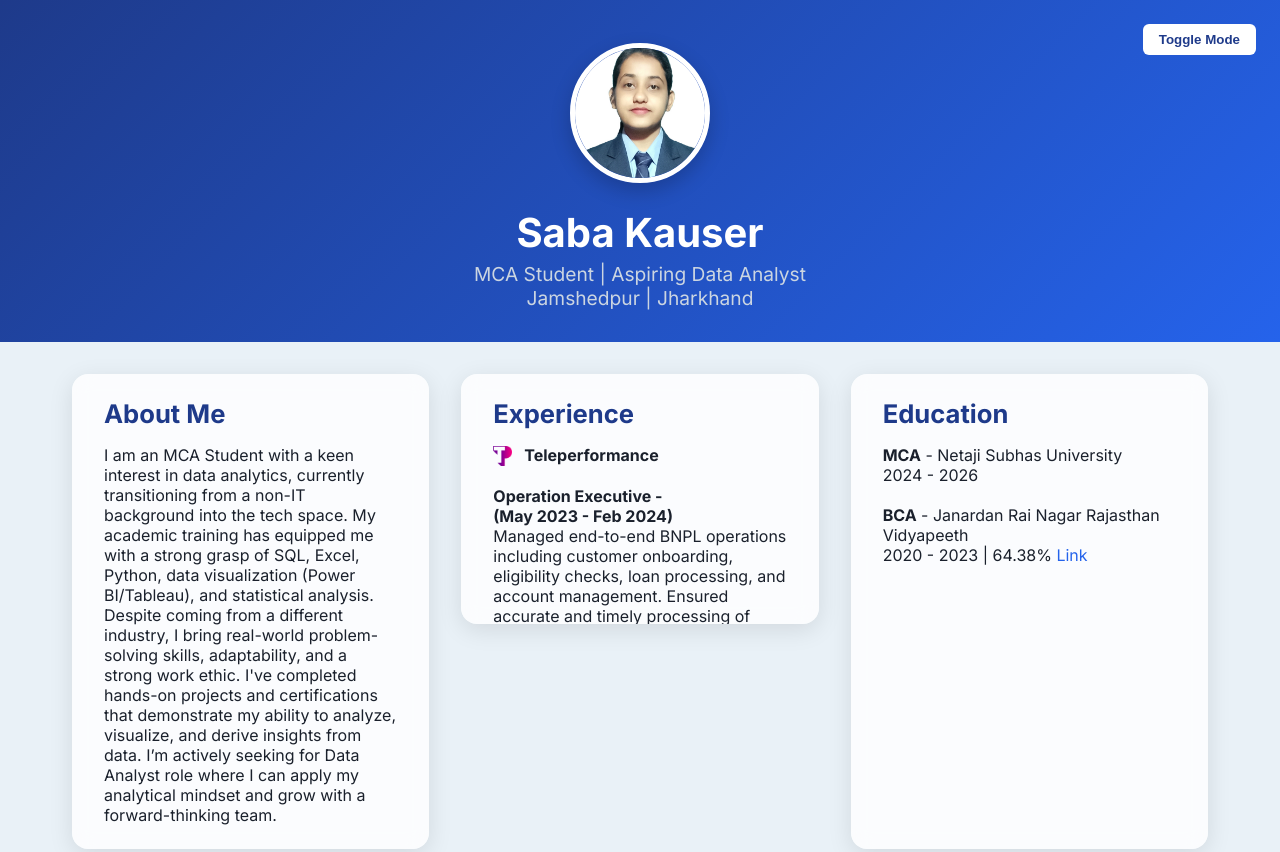
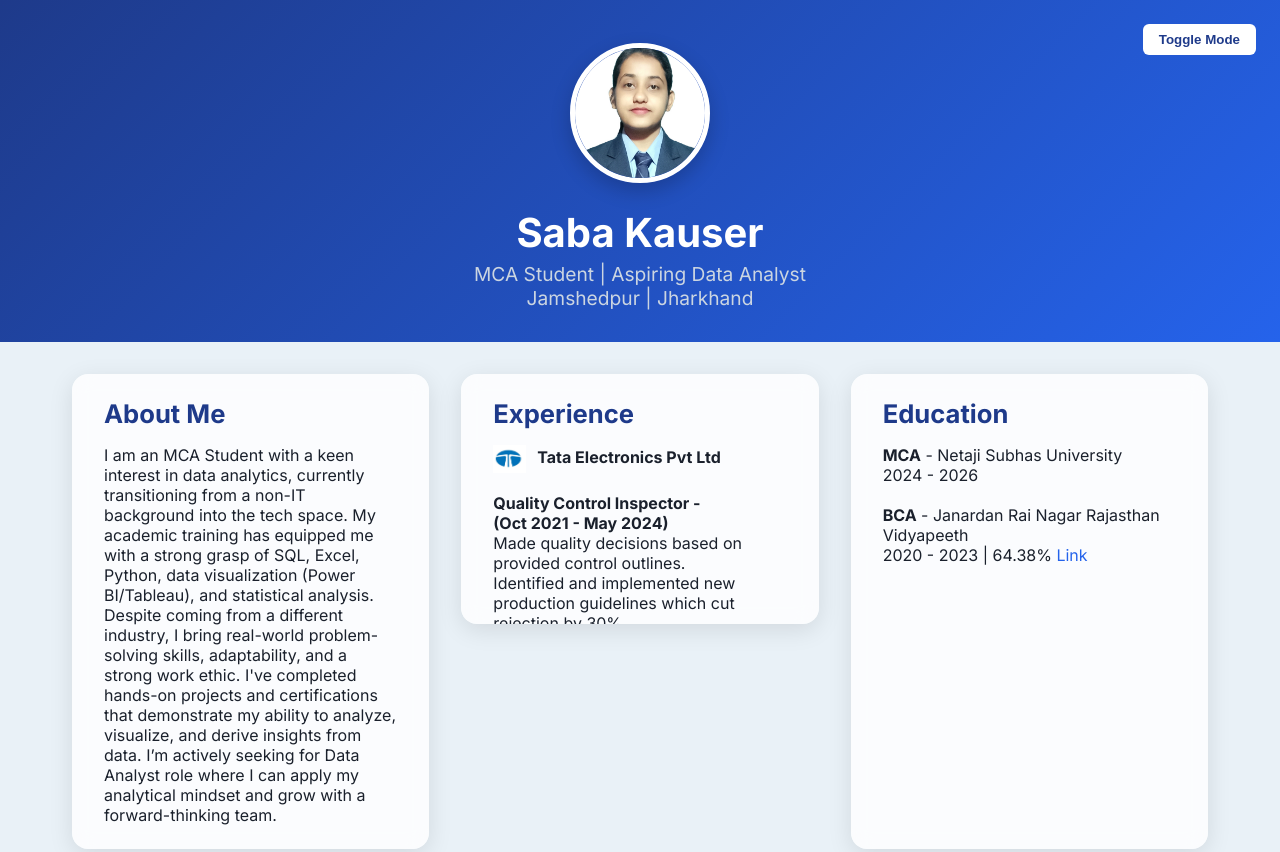
Before and after one commit to Sabakauser33/saba-kauser-portfolio, a plain HTML site: page index.html in a window 1280 px wide. Shown: the top 852 px of the page. Drawn offline with Linux system fonts and the light colour scheme.

Commit message:
index.html

```diff
--- a/index.html
+++ b/index.html
@@ -221,24 +221,10 @@ I’m actively seeking for Data Analyst role where I can apply my analytical min
     <div class="card expandable">
       <h2>Experience</h2>
       <p>
-        <strong>
-          <img src="tele.png" alt="Teleperformance Logo" class="company-logo1">
-           Teleperformance
-          <br>  <br> Operation Executive -
-           <br> (May 2023 - Feb 2024)
-        </strong><br>
-        Managed end-to-end BNPL operations including customer onboarding, eligibility checks, loan processing, and account management.
-
-Ensured accurate and timely processing of transactions while adhering to compliance and regulatory standards.
-
-Coordinated with cross-functional teams such as customer service, finance, and technical support to resolve issues and ensure a seamless customer experience.
-
-Monitored operational KPIs and worked proactively to meet service level agreements (SLAs) and improve process efficiency.
-        <br><br>
 
         <strong>
           <img src="tata.jpeg" alt="Tata Logo" class="company-logo">
-          Tata Electronics Pvt Ltd <br><br>Quality Control Inspector - <br> (Oct 2021 - May 2023)
+          Tata Electronics Pvt Ltd <br><br>Quality Control Inspector - <br> (Oct 2021 - May 2024)
         </strong><br>
         Made quality decisions based on provided control outlines.<br>
         Identified and implemented new production guidelines which cut rejection by 30%.<br>
```
